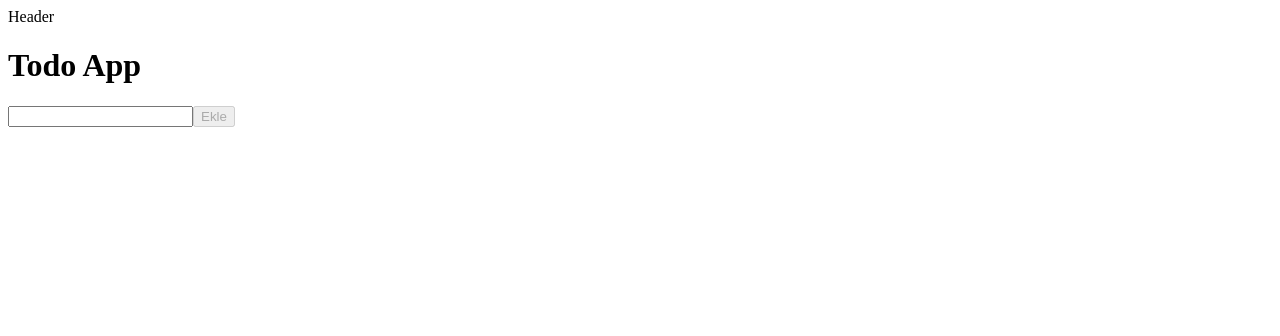
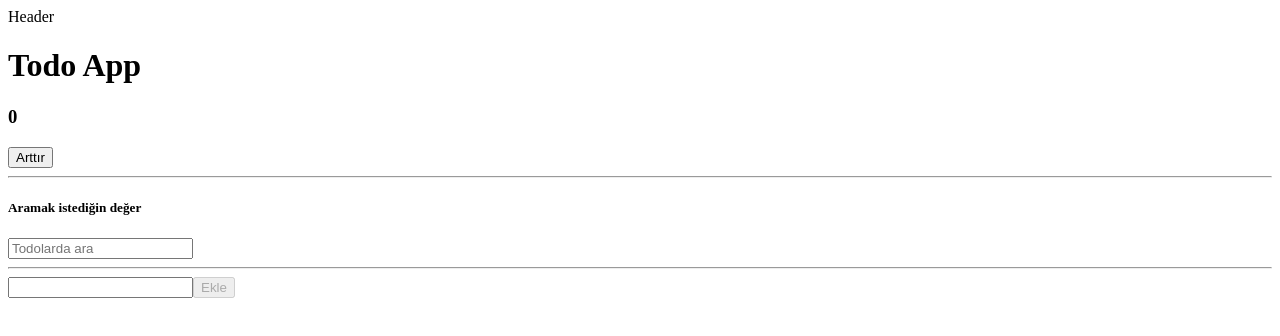
Before and after one commit to HatBet/react-stater-kit, a React (Create React App) app: page / in a window 1280 px wide. Shown: the top 336 px of the page. Built offline with nearby package versions, Linux system fonts and the light colour scheme; the HTML template or start-up script is replaced by a standard one.

Commit message:
updatefix)

```diff
--- a/src/AddTodo.js
+++ b/src/AddTodo.js
@@ -1,3 +1,4 @@
+import {memo} from "react";
 function AddTodo({submitHandle, onChange, todo}){
     return (
     <form onSubmit={submitHandle}>
@@ -6,4 +7,4 @@ function AddTodo({submitHandle, onChange, todo}){
     </form>
     )
 }
-export default AddTodo;
+export default memo(AddTodo);
--- a/src/reducers/todoReducer.js
+++ b/src/reducers/todoReducer.js
@@ -15,6 +15,11 @@ function reducer (state, action) {
                     action.todo
                 ]
             }
+        case 'SET_SEARCH':
+            return{
+                ...state,
+                search: action.value
+            }
     }
 
 }
--- a/src/todo.js
+++ b/src/todo.js
@@ -1,38 +1,64 @@
-import { useReducer}  from "react"
+import { useReducer, useState, useCallback, useMemo}  from "react"
 import AddTodo from "./AddTodo";
 import todoReducer from "./reducers/todoReducer";
 import TodoList from "./todoList";
 
 function Todo() {
     console.log('app render');
-    const [state, dispatch] =useReducer(todoReducer, {
+
+    const [count, setCount] = useState(0);
+    const [state, dispatch] = useReducer(todoReducer, {
         todos:[],
-        todo:''
+        todo:'',
+        search: ''
     })
 
     // const [todos, setTodos] = useState([])
     // const [todo, setTodo] = useState()
 
-    const submitHandle = e =>{
+
+    //bir method componente her zaman çağırılmıyorsa saece çağırıldığında devreye girsin useCallback
+    const submitHandle =useCallback( e =>{
         e.preventDefault()
         dispatch({
             type: 'ADD_TODO',
             todo: state.todo
         })
-    }
+    }, [state.todo])
 
-    const onChange = e =>  {
+    const onChange = useCallback(e =>  {
         //setTodo(e.target.value)
         dispatch({
             type: 'SET_TODO',
             value: e.target.value
         })
+    }, [])
+
+    const searchHandle = e => {
+        dispatch({
+            type: 'SET_SEARCH',
+            value: e.target.value
+        })
     }
+
+    const filteredTodos = useMemo(() => {
+        return state.todos.filter(todo => todo.toLocaleLowerCase('TR').includes(state.search.toLocaleLowerCase()));
+    }, [state.todos, state.search])
+
+    // state.todos ve state.search deişirse hesapla
+
     return (
         <>
         <h1>Todo App</h1>
+            <h3>{count}</h3>
+            <button onClick={()=> setCount(count+1)}>Arttır</button>
+            <hr/>
+            <h5>Aramak istediğin değer</h5>
+            <input type="text" placeholder="Todolarda ara" value={state.search} onChange={searchHandle}  />
+            {state.search}
+            <hr/>
             <AddTodo onChange={onChange}  submitHandle={submitHandle} todo= {state.todo} />
-            <TodoList todos={state.todos} />
+            <TodoList todos={filteredTodos} />
         </>
     )
 }
--- a/src/todoItem.js
+++ b/src/todoItem.js
@@ -1,3 +1,4 @@
+import {memo} from "react";
 function TodoItem({ todo }) {
     return (
         <li>
@@ -5,4 +6,4 @@ function TodoItem({ todo }) {
         </li>)
 }
 
-export default TodoItem;
+export default memo(TodoItem);
--- a/src/todoList.js
+++ b/src/todoList.js
@@ -1,4 +1,5 @@
 import TodoItem from "./todoItem";
+import {memo} from "react";
 
 function TodoList({todos}){
     return(<ul>
@@ -7,4 +8,4 @@ function TodoList({todos}){
         ))}
     </ul>)
 }
-export default TodoList;
+export default memo(TodoList);
```
